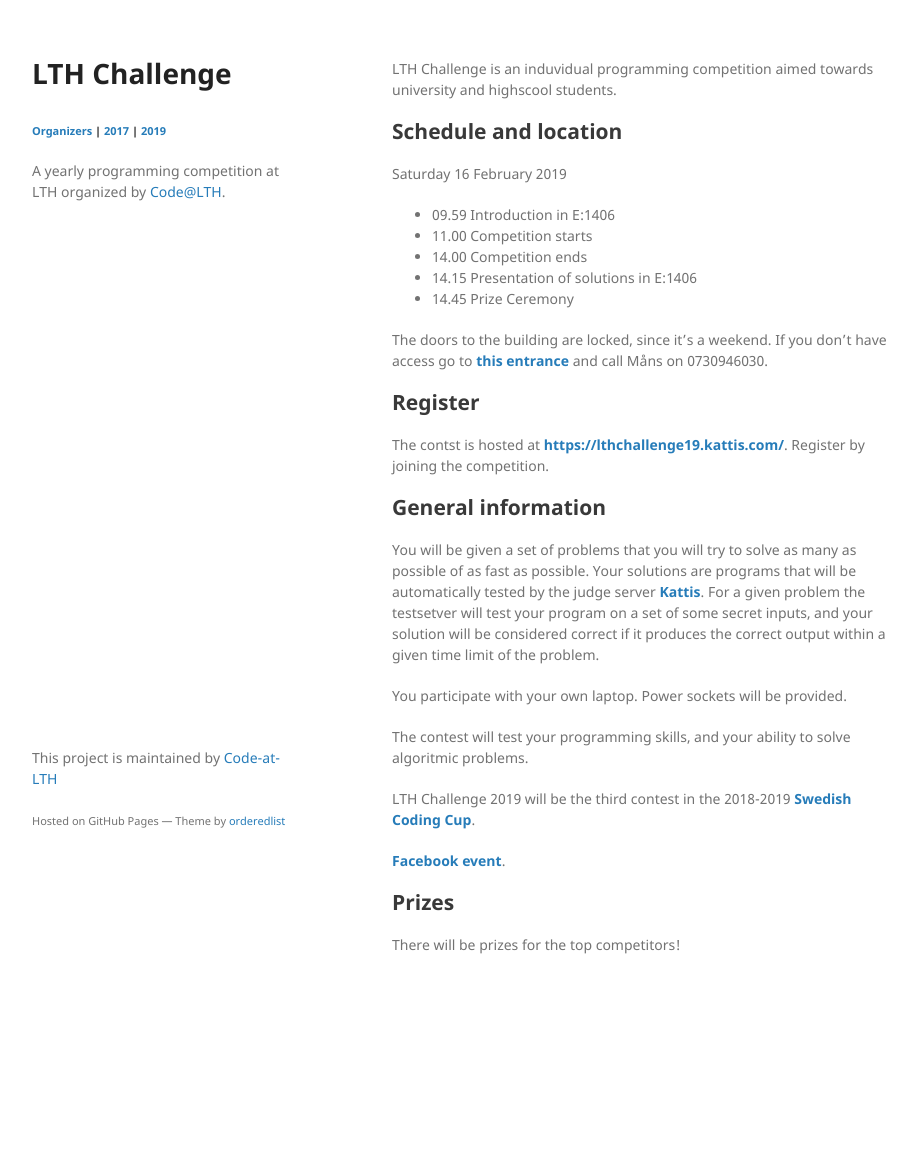
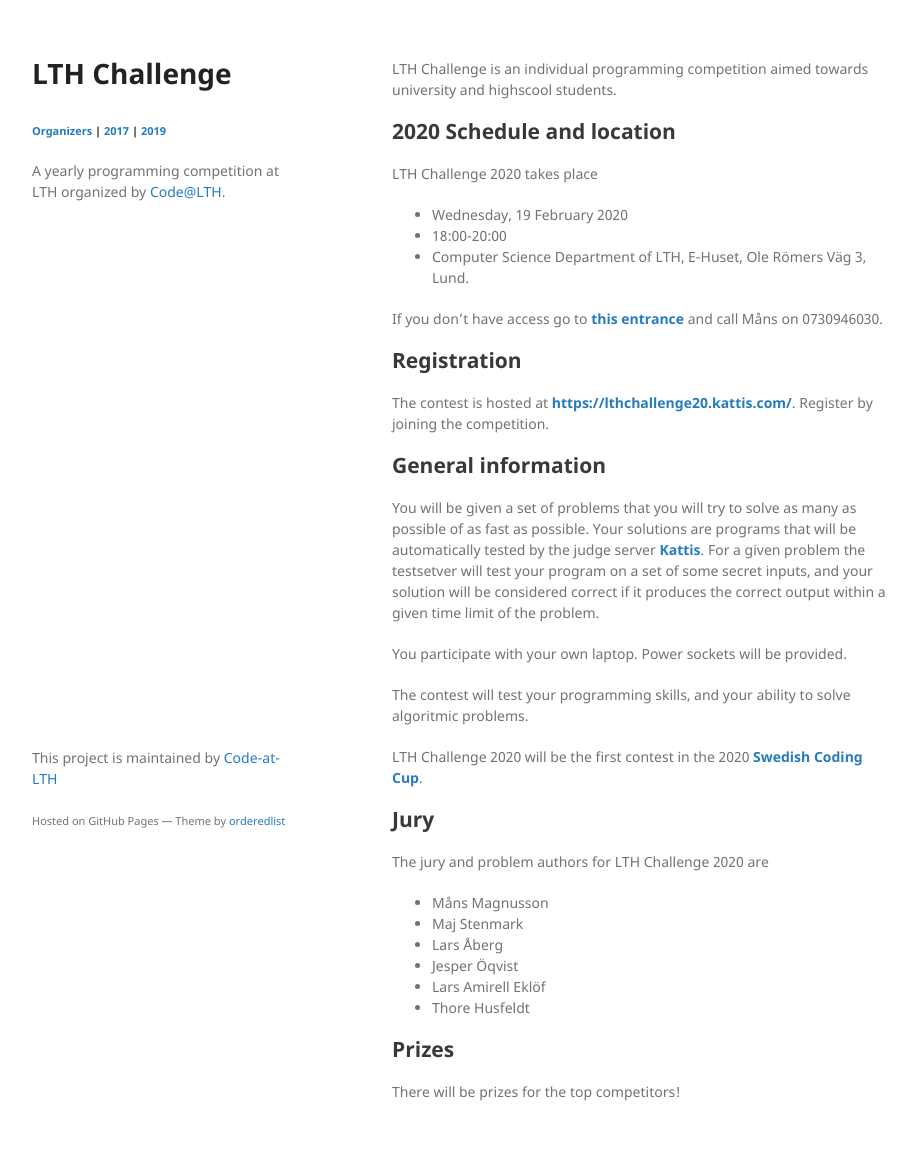
Before and after one commit to Code-at-LTH/lthchallenge, a Jekyll site: the page built from index.md, in a window 1280 px wide. Shown: the whole page, without its empty margins (178-1095 px from the left). Built offline with Jekyll 4.4.1, drawn with Linux system fonts in a browser that asks for light colours; before the commit the page ends 1025 px from its top, so only the background shows below that.

Commit message:
Update front page to 2020 event

```diff
--- a/index.md
+++ b/index.md
@@ -1,20 +1,20 @@
 ---
 layout: default
 ---
-LTH Challenge is an induvidual programming competition aimed towards university and highscool students.
 
-## Schedule and location
-Saturday 16 February 2019
-- 09.59 Introduction in E:1406
-- 11.00 Competition starts
-- 14.00 Competition ends
-- 14.15 Presentation of solutions in E:1406
-- 14.45 Prize Ceremony
+LTH Challenge is an individual programming competition aimed towards university and highscool students.
 
-The doors to the building are locked, since it's a weekend. If you don't have access go to **[this entrance](https://goo.gl/maps/YQGmE5yuW5C2)** and call Måns on 0730946030.
+## 2020 Schedule and location
 
-## Register
-The contst is hosted at **[https://lthchallenge19.kattis.com/](https://lthchallenge19.kattis.com/)**. Register by joining the competition.
+LTH Challenge 2020 takes place
+* Wednesday, 19 February 2020
+* 18:00-20:00
+* Computer Science Department of LTH, E-Huset, Ole Römers Väg 3, Lund.
+
+If you don't have access go to **[this entrance](https://goo.gl/maps/YQGmE5yuW5C2)** and call Måns on 0730946030.
+
+## Registration
+The contest is hosted at **[https://lthchallenge20.kattis.com/](https://lthchallenge20.kattis.com/)**. Register by joining the competition.
 
 ## General information
 You will be given a set of problems that you will try to solve as many as possible of as fast as possible. Your solutions are programs that will be automatically tested by the judge server **[Kattis](https://open.kattis.com)**. For a given problem the testsetver will test your program on a set of some secret inputs, and your solution will be considered correct if it produces the correct output within a given time limit of the problem.
@@ -23,9 +23,18 @@ You participate with your own laptop. Power sockets will be provided.
 
 The contest will test your programming skills, and your ability to solve algoritmic problems.
 
-LTH Challenge 2019 will be the third contest in the 2018-2019 **[Swedish Coding Cup](http://codingcup.se/)**.
+LTH Challenge 2020 will be the first contest in the 2020 **[Swedish Coding Cup](http://codingcup.se/)**.
 
-**[Facebook event](https://www.facebook.com/events/2151930584864217/)**.
+## Jury
+
+The jury and problem authors for LTH Challenge 2020 are
+
+* Måns Magnusson
+* Maj Stenmark
+* Lars Åberg
+* Jesper Öqvist
+* Lars Amirell Eklöf
+* Thore Husfeldt
 
 ## Prizes
 There will be prizes for the top competitors!
```
